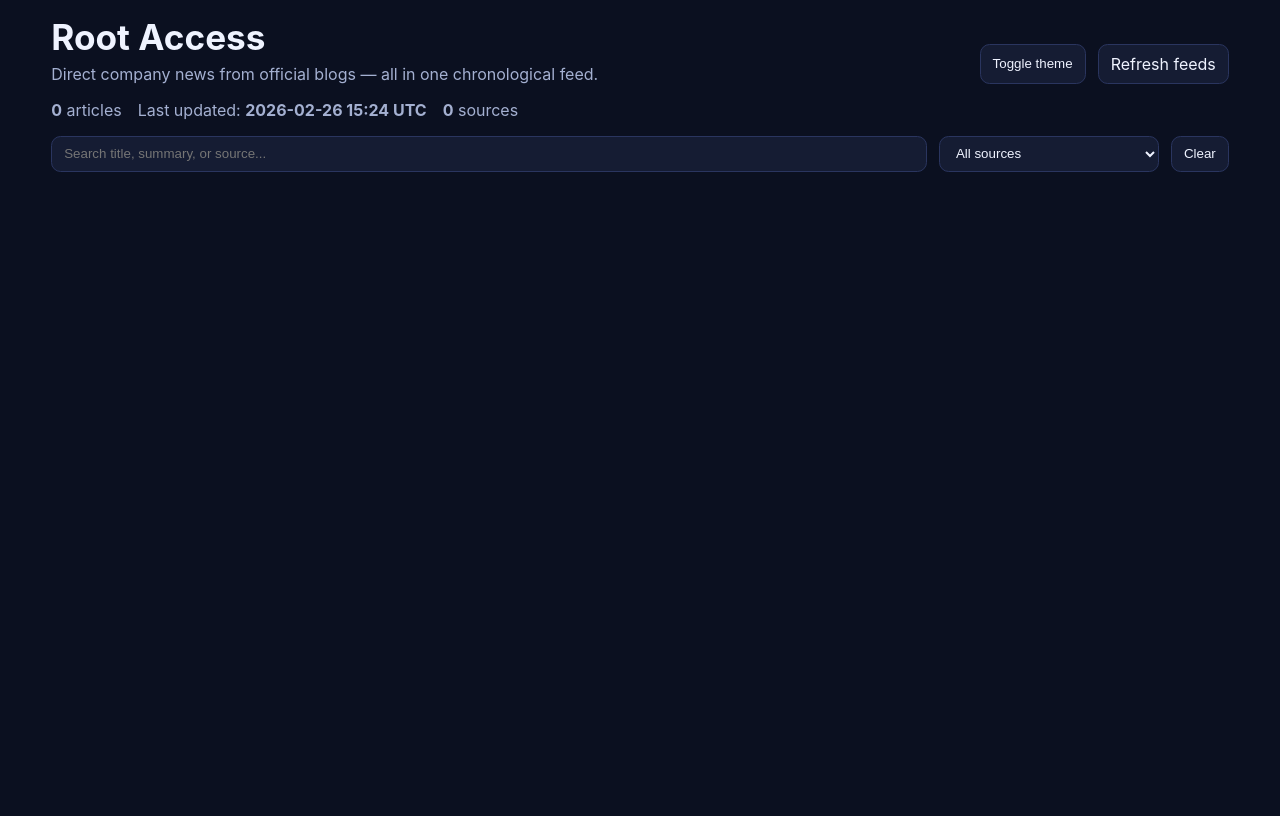
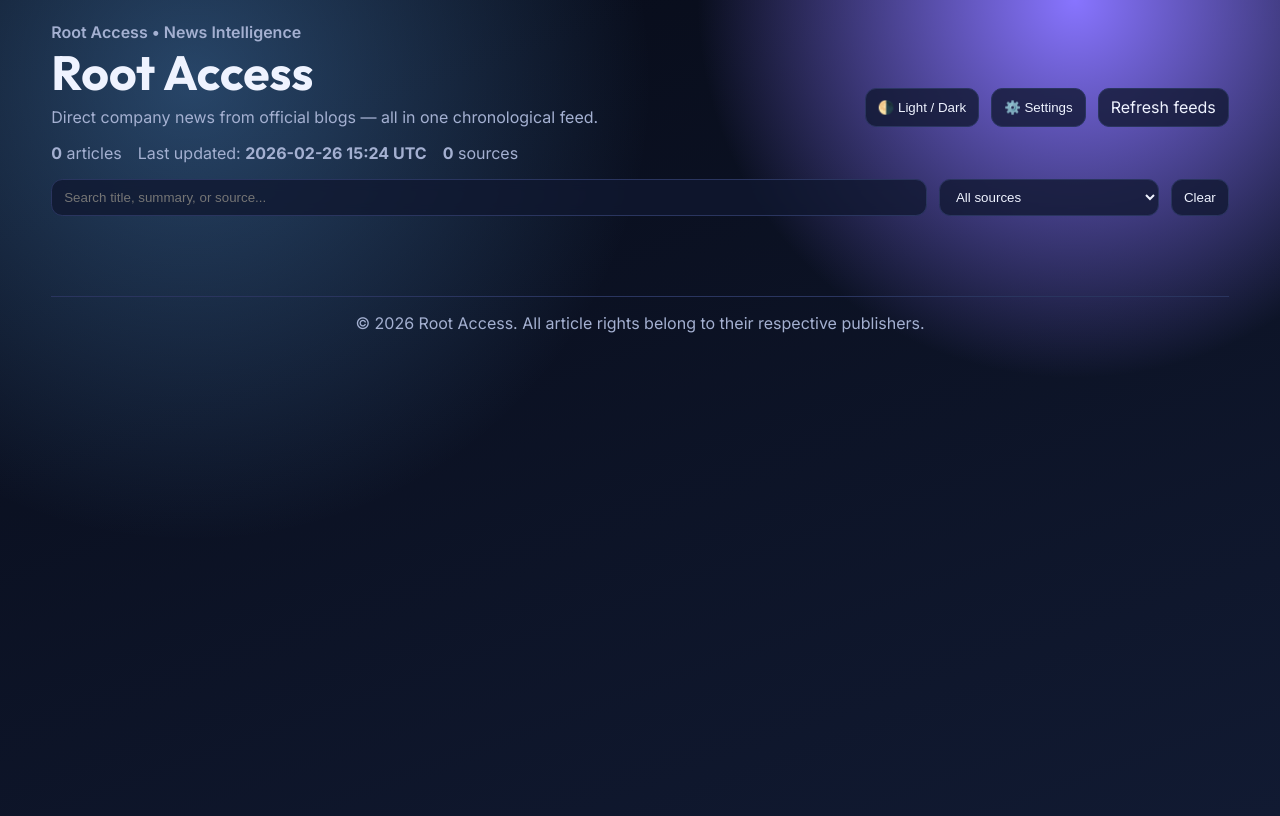
Before and after one commit to CodingSquid426/agreggator, a Flask app: page / in a window 1280 px wide. Before the commit the page ends 172 px from the top, so only its background shows below. Run offline with Flask 3, Linux system fonts and the light colour scheme; data that the repository does not hold is empty.

Commit message:
Enhance UI with themes/settings and harden feed aggregation

```diff
--- a/root_access/static/app.js
+++ b/root_access/static/app.js
@@ -3,6 +3,12 @@ const sourceFilter = document.getElementById('sourceFilter');
 const clearFilters = document.getElementById('clearFilters');
 const cards = [...document.querySelectorAll('.card')];
 const themeToggle = document.getElementById('themeToggle');
+const settingsToggle = document.getElementById('settingsToggle');
+const settingsPanel = document.getElementById('settingsPanel');
+const paletteSelect = document.getElementById('paletteSelect');
+const feedPills = document.getElementById('feedPills');
+const showCompanyFeeds = document.getElementById('showCompanyFeeds');
+const companyPills = [...document.querySelectorAll('[data-company-pill]')];
 
 const applyFilters = () => {
   const query = searchInput.value.trim().toLowerCase();
@@ -14,6 +20,10 @@ const applyFilters = () => {
     const matchesQuery = !query || haystack.includes(query);
     card.style.display = matchesSource && matchesQuery ? '' : 'none';
   });
+
+  companyPills.forEach((pill) => {
+    pill.classList.toggle('active', source === pill.dataset.companyPill);
+  });
 };
 
 searchInput.addEventListener('input', applyFilters);
@@ -24,6 +34,13 @@ clearFilters.addEventListener('click', () => {
   applyFilters();
 });
 
+companyPills.forEach((pill) => {
+  pill.addEventListener('click', () => {
+    sourceFilter.value = sourceFilter.value === pill.dataset.companyPill ? 'all' : pill.dataset.companyPill;
+    applyFilters();
+  });
+});
+
 themeToggle.addEventListener('click', () => {
   const html = document.documentElement;
   const current = html.getAttribute('data-theme') === 'dark' ? 'light' : 'dark';
@@ -31,7 +48,34 @@ themeToggle.addEventListener('click', () => {
   localStorage.setItem('theme', current);
 });
 
+settingsToggle.addEventListener('click', () => {
+  settingsPanel.hidden = !settingsPanel.hidden;
+});
+
+paletteSelect.addEventListener('change', () => {
+  document.documentElement.setAttribute('data-palette', paletteSelect.value);
+  localStorage.setItem('palette', paletteSelect.value);
+});
+
+showCompanyFeeds.addEventListener('change', () => {
+  feedPills.hidden = !showCompanyFeeds.checked;
+  localStorage.setItem('showCompanyFeeds', String(showCompanyFeeds.checked));
+});
+
 const storedTheme = localStorage.getItem('theme');
 if (storedTheme) {
   document.documentElement.setAttribute('data-theme', storedTheme);
 }
+const storedPalette = localStorage.getItem('palette');
+if (storedPalette) {
+  document.documentElement.setAttribute('data-palette', storedPalette);
+  paletteSelect.value = storedPalette;
+}
+const storedShowCompanyFeeds = localStorage.getItem('showCompanyFeeds');
+if (storedShowCompanyFeeds !== null) {
+  const enabled = storedShowCompanyFeeds === 'true';
+  showCompanyFeeds.checked = enabled;
+  feedPills.hidden = !enabled;
+}
+
+applyFilters();
--- a/root_access/static/styles.css
+++ b/root_access/static/styles.css
@@ -1,61 +1,90 @@
 :root {
-  --bg: #0b1020;
-  --card: #151c33;
+  --bg: #070b18;
+  --bg-alt: #111a32;
+  --card: rgba(16, 24, 48, 0.78);
   --text: #eff3ff;
   --muted: #a4b0d1;
-  --accent: #6f8cff;
+  --accent: #65b4ff;
   --border: #2a355f;
 }
 
 html[data-theme="light"] {
-  --bg: #f4f6fd;
-  --card: #ffffff;
+  --bg: #edf2ff;
+  --bg-alt: #dfe7ff;
+  --card: rgba(255, 255, 255, 0.9);
   --text: #111729;
-  --muted: #5d6683;
+  --muted: #4e5672;
   --accent: #3453d1;
-  --border: #d9def1;
+  --border: #cfd7f4;
 }
+
+html[data-palette="sunset"] { --accent: #ff7b8f; }
+html[data-palette="forest"] { --accent: #45c486; }
 
 * { box-sizing: border-box; }
 body {
   margin: 0;
   font-family: Inter, system-ui, -apple-system, Segoe UI, Roboto, Arial, sans-serif;
-  background: var(--bg);
   color: var(--text);
+  background:
+    radial-gradient(circle at 15% 10%, color-mix(in oklab, var(--accent) 34%, transparent), transparent 35%),
+    radial-gradient(circle at 84% 0%, color-mix(in oklab, var(--accent) 22%, #8d5fff), transparent 28%),
+    linear-gradient(160deg, var(--bg), var(--bg-alt));
+  min-height: 100vh;
 }
 
-header, .meta, .controls, main, .errors {
+.site-header, .meta, .controls, main, .errors, .feed-pills, .settings, footer {
   width: min(1200px, 92vw);
   margin: 1rem auto;
 }
-header {
+.site-header {
   display: flex;
   justify-content: space-between;
   align-items: flex-end;
   gap: 1rem;
 }
-h1 { margin: 0; font-size: 2.2rem; }
-header p { margin: 0.35rem 0 0; color: var(--muted); }
-.header-actions { display: flex; gap: .75rem; }
+.eyebrow { color: var(--accent); margin: 0 0 .35rem; font-weight: 600; }
+h1 {
+  margin: 0;
+  font-size: clamp(2rem, 2vw + 1.4rem, 3rem);
+  font-family: Outfit, Inter, sans-serif;
+}
+.site-header p { margin: 0.35rem 0 0; color: var(--muted); }
+.header-actions { display: flex; gap: .75rem; flex-wrap: wrap; }
 button, select, input, .refresh {
   background: var(--card);
   border: 1px solid var(--border);
   color: var(--text);
   padding: .55rem .75rem;
-  border-radius: .6rem;
+  border-radius: .7rem;
   text-decoration: none;
+  backdrop-filter: blur(6px);
 }
+button:hover, .refresh:hover { border-color: var(--accent); cursor: pointer; }
 .meta {
   display: flex;
   gap: 1rem;
   flex-wrap: wrap;
   color: var(--muted);
 }
+.settings {
+  padding: .85rem 1rem;
+  border: 1px solid var(--border);
+  border-radius: .9rem;
+  background: var(--card);
+}
+.settings h2 { margin: 0 0 .8rem; font-size: 1rem; }
+.setting-row { display: flex; justify-content: space-between; align-items: center; margin: .4rem 0; gap: 1rem; }
+.checkbox-row { justify-content: flex-start; }
 .controls {
   display: grid;
   grid-template-columns: 1fr 220px auto;
   gap: .75rem;
 }
+.feed-pills { display: flex; gap: .5rem; flex-wrap: wrap; }
+.pill { font-size: .83rem; }
+.pill.active { border-color: var(--accent); color: var(--accent); }
+.feed-pills[hidden] { display: none; }
 .feed-grid {
   display: grid;
   grid-template-columns: repeat(auto-fill, minmax(300px, 1fr));
@@ -65,38 +94,46 @@ button, select, input, .refresh {
 .card {
   background: var(--card);
   border: 1px solid var(--border);
-  border-radius: .9rem;
+  border-radius: .95rem;
   overflow: hidden;
 }
 .card-link { color: inherit; text-decoration: none; display: block; }
 .card img, .placeholder {
   width: 100%;
-  height: 170px;
+  height: 172px;
   object-fit: cover;
-  background: linear-gradient(120deg, #2a355f, #1a2344);
 }
 .placeholder {
   display: grid;
   place-items: center;
-  font-size: 1.1rem;
-  color: #dfe5ff;
+  text-align: center;
+  padding: .5rem;
+  background: linear-gradient(120deg, color-mix(in oklab, var(--company-color, #2a355f) 48%, #0b1020), #1a2344);
+  color: #f1f4ff;
+  font-weight: 700;
 }
 .card-content { padding: .9rem; }
 .badge {
   font-size: .75rem;
-  color: var(--accent);
-  font-weight: 600;
+  color: var(--badge-color, var(--accent));
+  font-weight: 700;
 }
 .card h3 { margin: .45rem 0; font-size: 1.05rem; line-height: 1.35; }
 .card p { color: var(--muted); margin: 0 0 .65rem; font-size: .92rem; min-height: 2.7rem; }
 small { color: var(--muted); }
 .errors {
   border: 1px solid #8b4040;
-  background: #3a1d1d;
+  background: color-mix(in oklab, #3a1d1d 75%, transparent);
   border-radius: .7rem;
   padding: .7rem 1rem;
 }
+footer {
+  color: var(--muted);
+  border-top: 1px solid var(--border);
+  padding: 1rem 0 2rem;
+  text-align: center;
+}
 @media (max-width: 820px) {
   .controls { grid-template-columns: 1fr; }
-  header { align-items: flex-start; flex-direction: column; }
+  .site-header { align-items: flex-start; flex-direction: column; }
 }
--- a/root_access/templates/index.html
+++ b/root_access/templates/index.html
@@ -1,22 +1,44 @@
 <!doctype html>
-<html lang="en" data-theme="dark">
+<html lang="en" data-theme="dark" data-palette="ocean">
 <head>
   <meta charset="utf-8">
   <meta name="viewport" content="width=device-width,initial-scale=1">
   <title>Root Access | Company Blog Aggregator</title>
+  <link rel="icon" type="image/svg+xml" href="{{ url_for('static', filename='favicon.svg') }}">
+  <link rel="preconnect" href="https://fonts.googleapis.com">
+  <link rel="preconnect" href="https://fonts.gstatic.com" crossorigin>
+  <link href="https://fonts.googleapis.com/css2?family=Outfit:wght@500;700;800&family=Inter:wght@400;500;600;700&display=swap" rel="stylesheet">
   <link rel="stylesheet" href="{{ url_for('static', filename='styles.css') }}">
 </head>
 <body>
-  <header>
+  <header class="site-header">
     <div>
+      <p class="eyebrow">Root Access • News Intelligence</p>
       <h1>Root Access</h1>
       <p>Direct company news from official blogs — all in one chronological feed.</p>
     </div>
     <div class="header-actions">
-      <button id="themeToggle" type="button">Toggle theme</button>
+      <button id="themeToggle" type="button">🌗 Light / Dark</button>
+      <button id="settingsToggle" type="button">⚙️ Settings</button>
       <a class="refresh" href="/?refresh=1">Refresh feeds</a>
     </div>
   </header>
+
+  <section id="settingsPanel" class="settings" hidden>
+    <h2>Feed settings</h2>
+    <label class="setting-row">
+      <span>Color theme</span>
+      <select id="paletteSelect">
+        <option value="ocean">Ocean</option>
+        <option value="sunset">Sunset</option>
+        <option value="forest">Forest</option>
+      </select>
+    </label>
+    <label class="setting-row checkbox-row">
+      <input id="showCompanyFeeds" type="checkbox" checked>
+      <span>Show company feeds filter pills</span>
+    </label>
+  </section>
 
   <section class="meta">
     <div><strong>{{ posts|length }}</strong> articles</div>
@@ -44,6 +66,12 @@
     <button id="clearFilters" type="button">Clear</button>
   </section>
 
+  <section id="feedPills" class="feed-pills">
+    {% for company in companies %}
+      <button type="button" class="pill" data-company-pill="{{ company }}">{{ company }}</button>
+    {% endfor %}
+  </section>
+
   <main id="feedGrid" class="feed-grid">
     {% for post in posts %}
     <article class="card" data-company="{{ post.company }}" data-title="{{ post.title|lower }}" data-summary="{{ post.summary|lower }}">
@@ -51,10 +79,12 @@
         {% if post.image %}
           <img src="{{ post.image }}" alt="{{ post.company }} article image" loading="lazy">
         {% else %}
-          <div class="placeholder">{{ post.company }}</div>
+          <div class="placeholder" style="--company-color: {{ {'Spotify':'#1DB954','OpenAI':'#10A37F','Anthropic':'#D97706','xAI':'#E5E7EB','Microsoft':'#00A4EF','Google':'#4285F4','Minecraft':'#62B543','Disney':'#113CCF','Netflix':'#E50914','Amazon':'#FF9900','Paramount':'#0B5FFF','Warner Bros':'#0077FF'}.get(post.company, '#6f8cff') }}">
+            <span>{{ post.company }}</span>
+          </div>
         {% endif %}
         <div class="card-content">
-          <span class="badge">{{ post.company }}</span>
+          <span class="badge" style="--badge-color: {{ {'Spotify':'#1DB954','OpenAI':'#10A37F','Anthropic':'#D97706','xAI':'#E5E7EB','Microsoft':'#00A4EF','Google':'#4285F4','Minecraft':'#62B543','Disney':'#113CCF','Netflix':'#E50914','Amazon':'#FF9900','Paramount':'#0B5FFF','Warner Bros':'#0077FF'}.get(post.company, '#6f8cff') }}">{{ post.company }}</span>
           <h3>{{ post.title }}</h3>
           <p>{{ post.summary[:210] }}{% if post.summary|length > 210 %}...{% endif %}</p>
           <small>{{ post.published_display }}</small>
@@ -64,6 +94,10 @@
     {% endfor %}
   </main>
 
+  <footer>
+    © {{ fetched_at[:4] }} Root Access. All article rights belong to their respective publishers.
+  </footer>
+
   <script src="{{ url_for('static', filename='app.js') }}"></script>
 </body>
 </html>
```
Also changed, not shown: root_access/feeds.py (+85 -12 lines), root_access/static/favicon.svg (added).
